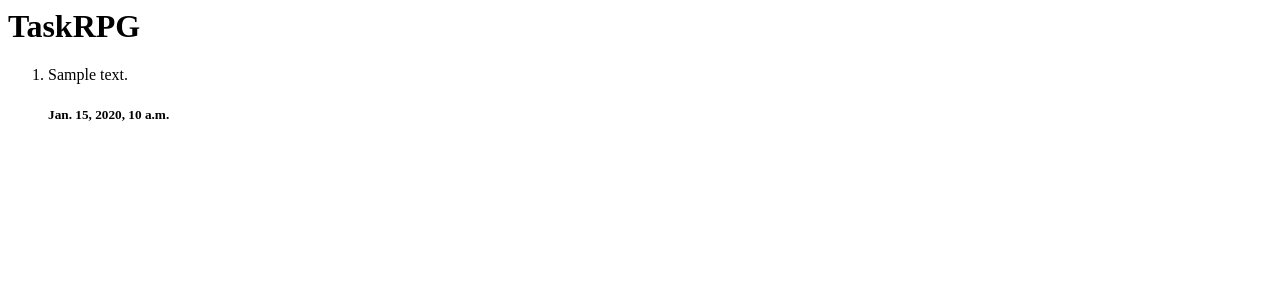
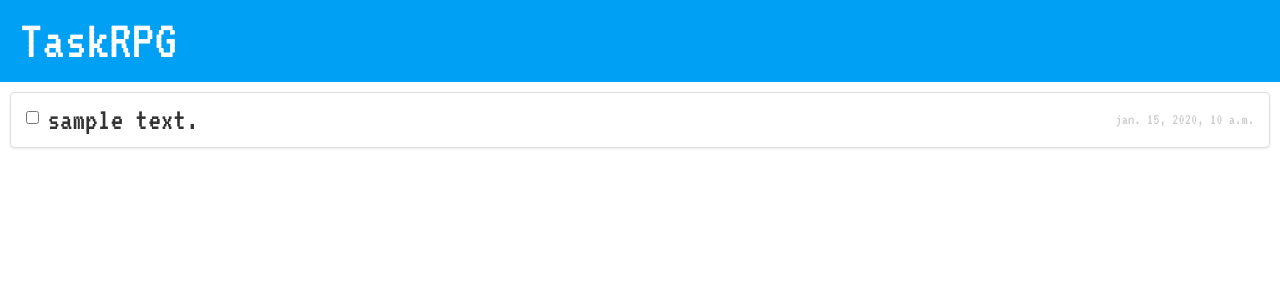
Before and after one commit to jifunks/taskrpg, a Django app: template tasklist/templates/tasklist/task_list.html in a window 1280 px wide. Shown: the top 300 px of the page. Run offline with Django 3.2, Linux system fonts and the light colour scheme; the template is opened without the code that fills it: values that come from a table or form of the project are taken from there, others are empty; tables that the repository leaves empty hold one stand-in row (values such as "Sample post"); some libraries are stand-ins or nearby versions.

Commit message:
Update style & li behavior

```diff
--- /dev/null
+++ b/tasklist/static/css/tasklist.css
@@ -0,0 +1,65 @@
+
+body {
+    font-family: 'VT323', monospace;
+
+}
+
+#headerbar h1 {
+    background-color: #00A0F5;
+    color: #FFF;
+    font-size: 4em;
+    margin: 0;
+    padding: 10px 0 10px 20px;
+}
+
+#tasklist {
+
+}
+#tasklist ul{
+    list-style-type: none;
+    padding: 0;
+    margin: 10px 10px 10px 10px;
+}
+
+#tasklist li {
+    font-size: 1.5em;
+    margin: 0 0 8px 0;
+    -o-transition:0.2s;
+    -ms-transition:0.2s;
+    -moz-transition:0.2s;
+    -webkit-transition:0.2s;
+    /* ...and now for the proper property */
+    transition:0.2s;
+}
+
+#tasklist li:hover {
+    background-color: #e8f6ff;
+}
+
+.taskwrapper {
+    text-transform: lowercase;
+
+}
+
+.taskwrapper h4{
+    margin: 0;
+    font-size: 1.5em;
+    display: inline;
+    vertical-align: middle;
+}
+
+.taskwrapper p {
+    margin: 0;
+    font-size: 0.75em;
+    display: inline;
+    color: #CCC;
+    float:right;
+    line-height: 33px;
+    vertical-align: middle;
+
+}
+
+.taskwrapper input[type="checkbox"] {
+    position: relative;
+
+}
--- /dev/null
+++ b/tasklist/templates/tasklist/base.html
@@ -0,0 +1,20 @@
+{% load staticfiles %}
+
+<html>
+    <head>
+        <title>TaskRPG</title>
+        <meta http-equiv="Content-Type" content="text/html; charset=utf-8" />
+        <link href="https://fonts.googleapis.com/css?family=VT323" rel="stylesheet">
+        <script src="https://cdnjs.cloudflare.com/ajax/libs/jquery/3.2.1/jquery.min.js"></script>
+        <link rel="stylesheet" href="//maxcdn.bootstrapcdn.com/bootstrap/3.2.0/css/bootstrap.min.css">
+        <link rel="stylesheet" href="//maxcdn.bootstrapcdn.com/bootstrap/3.2.0/css/bootstrap-theme.min.css">
+        <link rel="stylesheet" href="{% static 'css/tasklist.css' %}">
+    </head>
+    <body>
+        <div id="headerbar">
+            <h1>TaskRPG</h1>
+        </div>
+        {% block content %}
+        {% endblock %}
+    </body>
+</html>
--- a/tasklist/templates/tasklist/task_list.html
+++ b/tasklist/templates/tasklist/task_list.html
@@ -1,17 +1,17 @@
-<html>
-    <head>
-        <title>TaskRPG</title>
-    </head>
-    <body>
-        <div id="headerbar">
-            <h1>TaskRPG</h1>
-        </div>
-        <div id="tasklist">
-            <ol>
-                {% for task in tasks %}
-                    <li>{{ task }}<h5> {{task.created_date}}</h5></li>
-                {% endfor %}
-            </ol>
-        </div>
-    </body>
-</html>
+{% extends 'tasklist/base.html' %}
+
+{% block content %}
+    <div id="tasklist">
+        <ul class="list-group">
+            {% for task in tasks %}
+                <li class="list-group-item">
+                    <div class="taskwrapper">
+                        <input type="checkbox" id="checkbox{{ forloop.counter }}">
+                        <h4>{{ task }}</h4>
+                        <p>{{task.created_date}}</p>
+                    </div>
+                </li>
+            {% endfor %}
+        </ul>
+    </div>
+{% endblock %}
```
Also changed, not shown: tasklist/static/js/script.js (added, +12 -0 lines).
